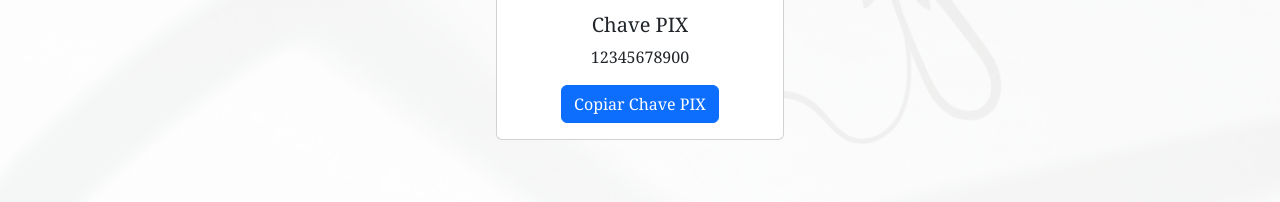
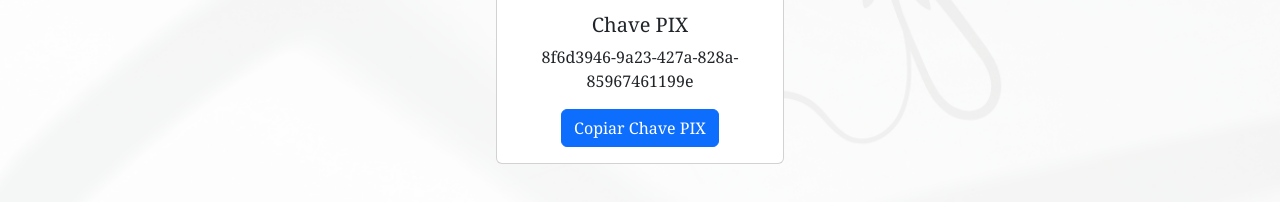
Before and after one commit to Lijunio/casamento, a plain HTML site: page presentes.html in a window 1280 px wide. Shown: the part 396-598 px from the top of the page. Drawn offline with nearby package versions, Linux system fonts and the light colour scheme.

Commit message:
update chave pix

```diff
--- a/presentes.html
+++ b/presentes.html
@@ -32,7 +32,7 @@
             <img src="imagens/chico.png" class="card-img-top" alt="Presente">
             <div class="card-body">
                 <h5 class="card-title">Chave PIX</h5>
-                <p class="card-text" id="pixKey">12345678900</p> <!-- Exemplo de chave PIX -->
+                <p class="card-text" id="pixKey">8f6d3946-9a23-427a-828a-85967461199e</p> <!-- Exemplo de chave PIX -->
                 <button id="copyPix" class="btn btn-primary" onclick="copyPix()">Copiar Chave PIX</button>
             </div>
         </div>
```
